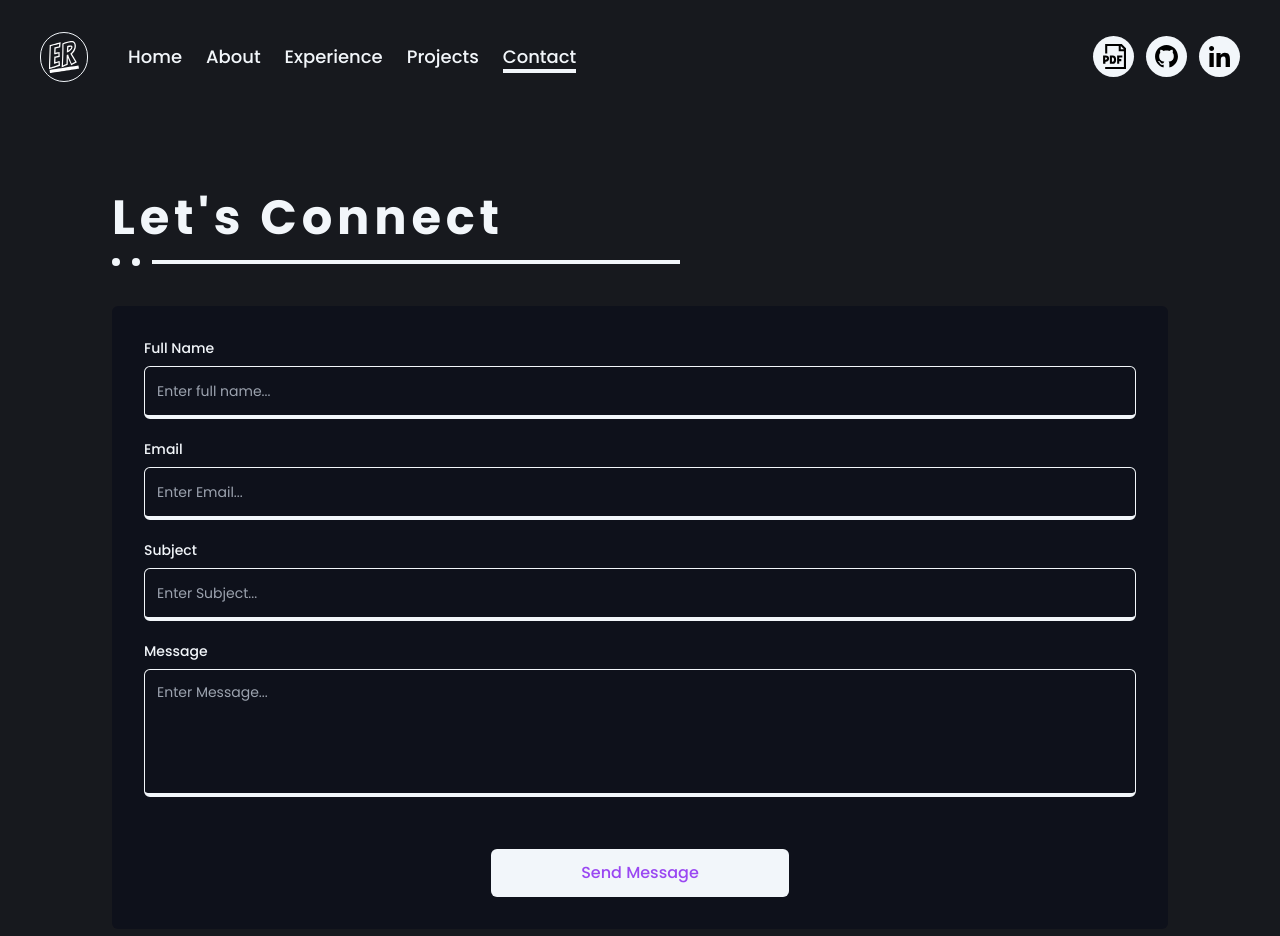
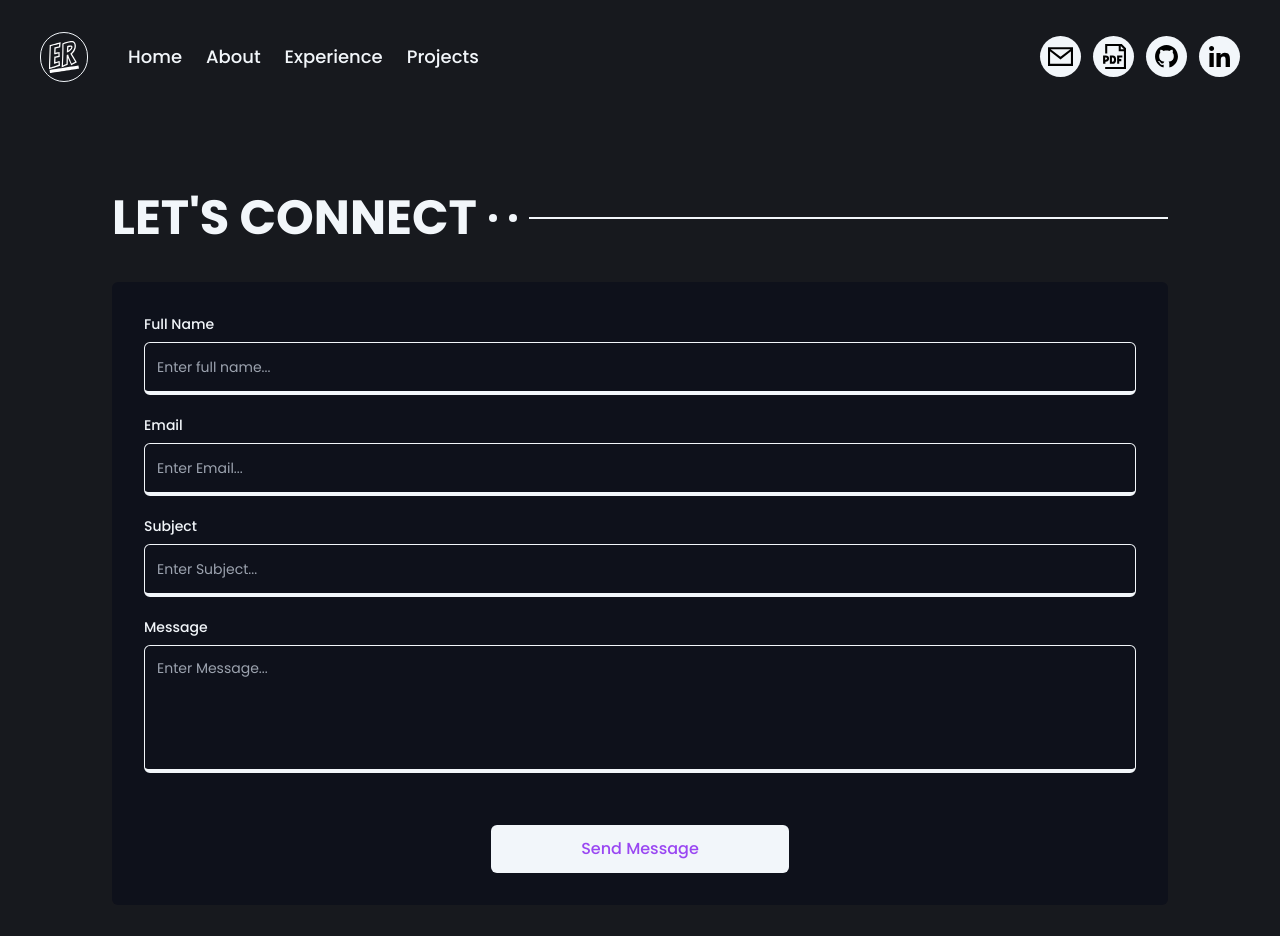
Before and after one commit to earuiz1/portfolio-nextjs2.0, a Next.js app: page /contact in a window 1280 px wide. Shown: the top 936 px of the page. Built offline with nearby package versions, Linux system fonts and the light colour scheme.

Commit message:
Removing Contact page and replacing it with a modal

```diff
--- /dev/null
+++ b/components/DropdownMenu.tsx
@@ -0,0 +1,41 @@
+import React from "react";
+import CustomLink from "./CustomLink";
+import { motion, AnimatePresence } from "framer-motion";
+import { navLinks } from "./Navbar";
+
+type DropdownMenuProps = {
+  pathname: string | null;
+  setOpen: React.Dispatch<React.SetStateAction<boolean>>;
+};
+const DropdownMenu = ({ setOpen, pathname }: DropdownMenuProps) => {
+  return (
+    <>
+      {/* Dropdown Menu */}
+      <AnimatePresence>
+        <motion.div
+          initial={{ opacity: 0, y: -100 }}
+          animate={{ opacity: 1, y: 0 }}
+          exit={{ opacity: 0, y: -100 }}
+          className="absolute left-0 right-0 top-full z-10 rounded-md bg-slate-950 py-10 shadow-lg md:hidden"
+        >
+          <nav className="flex flex-col items-center gap-4 text-lg font-medium text-primary">
+            {navLinks.map((item, index) => {
+              const isActive = pathname === item.href;
+              return (
+                <CustomLink
+                  key={index}
+                  name={item.name}
+                  href={item.href}
+                  isActive={isActive}
+                  setOpen={setOpen}
+                />
+              );
+            })}
+          </nav>
+        </motion.div>
+      </AnimatePresence>
+    </>
+  );
+};
+
+export default DropdownMenu;
--- a/components/Navbar.tsx
+++ b/components/Navbar.tsx
@@ -1,17 +1,49 @@
 "use client";
 
 import React, { useState } from "react";
-import { GrDocumentPdf, GrGithub, GrLinkedinOption } from "react-icons/gr";
+import DropdownMenu from "./DropdownMenu";
+import {
+  GrDocumentPdf,
+  GrGithub,
+  GrLinkedinOption,
+  GrMailOption,
+} from "react-icons/gr";
 import CustomIcon from "./CustomIcon";
 import CustomLink from "./CustomLink";
 import { usePathname } from "next/navigation";
 import Logo from "./Logo";
-import { motion, AnimatePresence } from "framer-motion";
+
+export const navLinks = [
+  {
+    name: "Home",
+    href: "/",
+  },
+  {
+    name: "About",
+    href: "/about",
+  },
+  {
+    name: "Experience",
+    href: "/experience",
+  },
+  {
+    name: "Projects",
+    href: "/projects",
+  },
+  // {
+  //   name: "Contact",
+  //   href: "/contact",
+  // },
+];
 
 const Navbar = () => {
   const [isOpen, setOpen] = useState(false);
   const pathname = usePathname();
   const reactIcons = [
+    {
+      name: <GrMailOption size={25} />,
+      href: "",
+    },
     {
       name: <GrDocumentPdf size={25} />,
       href: "",
@@ -23,29 +55,6 @@ const Navbar = () => {
     {
       name: <GrLinkedinOption size={25} />,
       href: "",
-    },
-  ];
-
-  const navLinks = [
-    {
-      name: "Home",
-      href: "/",
-    },
-    {
-      name: "About",
-      href: "/about",
-    },
-    {
-      name: "Experience",
-      href: "/experience",
-    },
-    {
-      name: "Projects",
-      href: "/projects",
-    },
-    {
-      name: "Contact",
-      href: "/contact",
     },
   ];
 
@@ -100,32 +109,7 @@ const Navbar = () => {
           }`}
         />
       </button>
-      {/* Dropdown Menu */}
-      <AnimatePresence>
-        {isOpen && (
-          <motion.div
-            initial={{ opacity: 0, y: -100 }}
-            animate={{ opacity: 1, y: 0 }}
-            exit={{ opacity: 0, y: -100 }}
-            className="absolute left-0 right-0 top-full z-10 rounded-md border-t-4 border-slate-600 bg-[#17191e] py-10 shadow-lg md:hidden"
-          >
-            <nav className="flex flex-col items-center gap-4 text-lg font-medium text-primary">
-              {navLinks.map((item, index) => {
-                const isActive = pathname === item.href;
-                return (
-                  <CustomLink
-                    key={index}
-                    name={item.name}
-                    href={item.href}
-                    isActive={isActive}
-                    setOpen={setOpen}
-                  />
-                );
-              })}
-            </nav>
-          </motion.div>
-        )}
-      </AnimatePresence>
+      {isOpen && <DropdownMenu setOpen={setOpen} pathname={pathname} />}
     </header>
   );
 };
--- a/components/SectionTitle.tsx
+++ b/components/SectionTitle.tsx
@@ -14,20 +14,20 @@ const divVariants = {
 const SectionTitle = ({ title }: SectionTitleProps) => {
   return (
     <motion.div
-      className="mb-10 flex w-full flex-col gap-4"
+      className="mb-10 flex w-full flex-row items-center gap-3"
       variants={divVariants}
       initial="hidden"
       animate="visible"
       transition={{ duration: 1.4, delay: 0.4 }}
     >
-      <h2 className="text-center text-3xl font-bold tracking-widest text-primary md:text-4xl lg:text-left xl:text-5xl">
+      <h2 className="text-center text-3xl font-bold text-primary md:text-4xl lg:text-left xl:text-5xl uppercase">
         {title}
       </h2>
-      <div className="flex flex-row items-center gap-3">
-        <div className="h-2 w-2 rounded-full bg-primary"></div>
-        <div className="h-2 w-2 rounded-full bg-primary"></div>
-        <div className="h-1 w-full bg-primary lg:w-1/2"></div>
-      </div>
+       <div className="flex flex-row gap-3 items-center grow">
+         <div className="h-2 w-2 rounded-full bg-primary"></div>
+         <div className="h-2 w-2 rounded-full bg-primary"></div>
+         <div className="h-0.5 grow bg-primary"></div>
+       </div>
     </motion.div>
   );
 };
```
